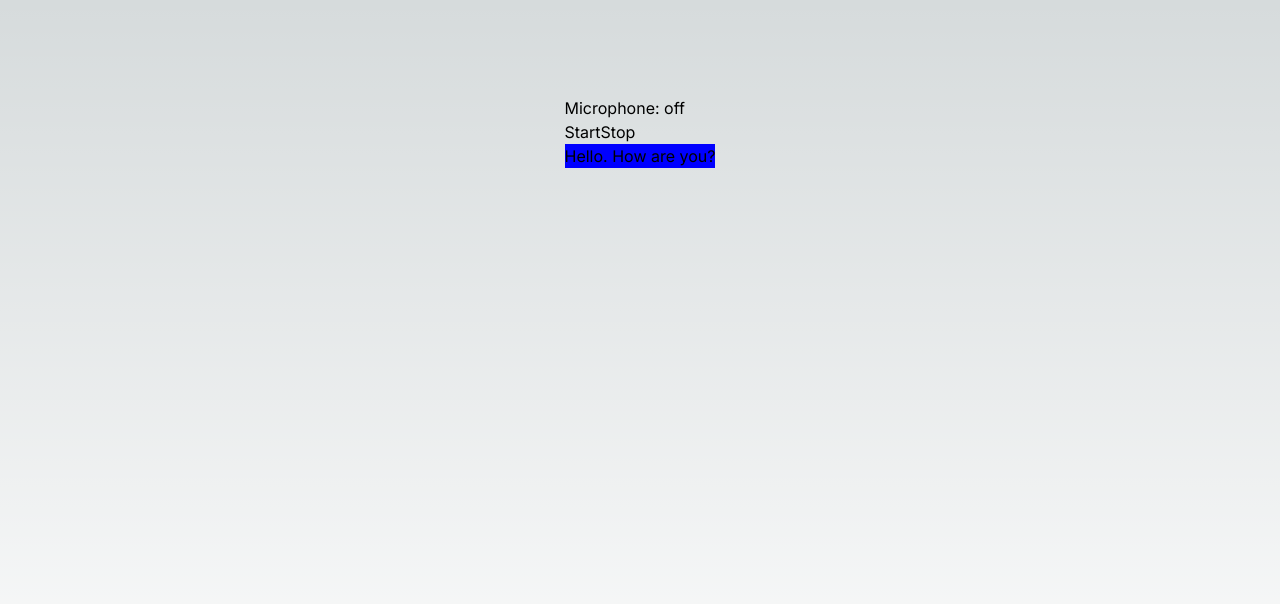
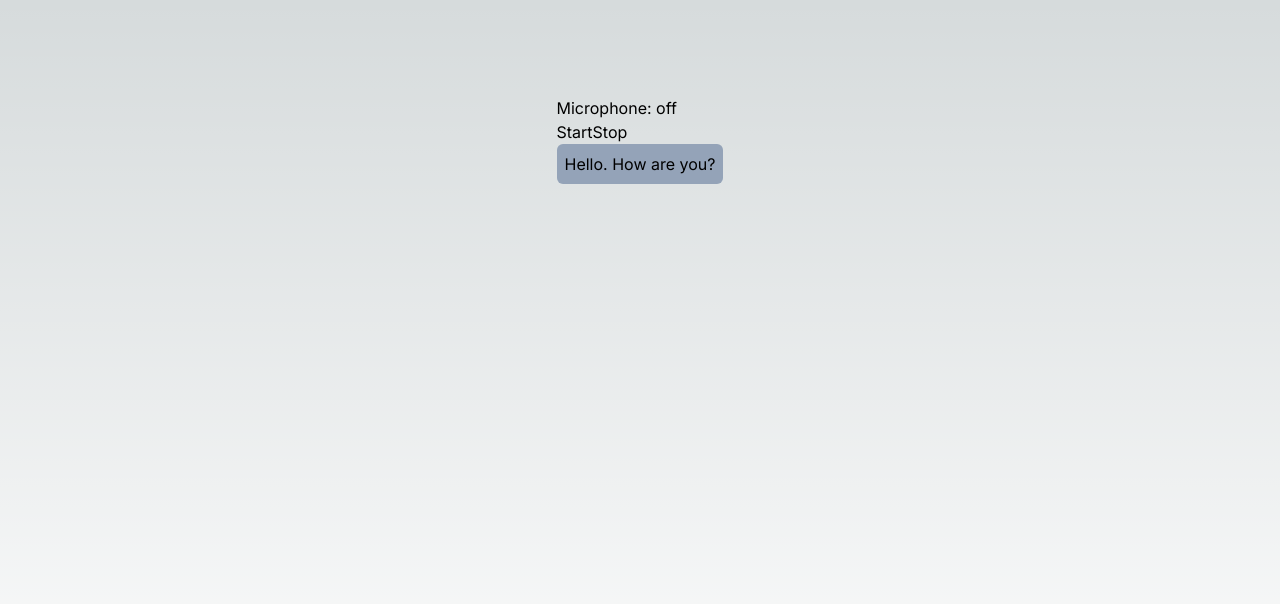
Before and after one commit to iryb/talkify, a Next.js app: page / in a window 1280 px wide. Shown: the top 604 px of the page. Built offline with nearby package versions, Linux system fonts and the light colour scheme.

Commit message:
Add Message component

```diff
--- a/package.json
+++ b/package.json
@@ -10,17 +10,21 @@
   },
   "dependencies": {
     "@types/dom-speech-recognition": "^0.0.4",
+    "clsx": "^2.1.1",
     "eventsource-parser": "^1.1.2",
     "next": "14.2.4",
     "openai": "^4.52.1",
     "react": "^18",
     "react-dom": "^18",
+    "react-speech-recognition": "^3.10.0",
+    "regenerator-runtime": "^0.14.1",
     "zod": "^3.23.8"
   },
   "devDependencies": {
     "@types/node": "^20",
     "@types/react": "^18",
     "@types/react-dom": "^18",
+    "@types/react-speech-recognition": "^3.9.5",
     "eslint": "^8",
     "eslint-config-next": "14.2.4",
     "postcss": "^8",
--- a/src/app/components/Chat.tsx
+++ b/src/app/components/Chat.tsx
@@ -1,11 +1,11 @@
 "use client";
 import { MessagesContext } from "@/context/messages";
 import React, { useContext, useEffect, useState } from "react";
+import { Message } from "./Message";
 
 export const Chat = () => {
   const listening = false;
   const [transcript, setTranscript] = useState<string>();
-  const [response, setResponse] = useState<string>();
   const messagesContext = useContext(MessagesContext);
 
   // const { mutate: sendMessage, isPending: isLoading } = useMutation({
@@ -117,12 +117,7 @@ export const Chat = () => {
       <button onClick={handleStart}>Start</button>
       <button onClick={handleStop}>Stop</button>
       {messagesContext.messages.map(({ isUserMessage, text }, index) => (
-        <div
-          key={index}
-          style={{ backgroundColor: isUserMessage ? "grey" : "blue" }}
-        >
-          <p>{text}</p>
-        </div>
+        <Message key={index} isUserMessage={isUserMessage} text={text} />
       ))}
     </div>
   );
--- /dev/null
+++ b/src/app/components/Message.tsx
@@ -0,0 +1,20 @@
+import clsx from "clsx";
+import React from "react";
+
+type MessageProps = {
+  isUserMessage: boolean;
+  text: string;
+};
+
+export const Message = ({ isUserMessage, text }: MessageProps) => {
+  return (
+    <div
+      className={clsx(
+        "p-2 border-slate-100 rounded-md",
+        isUserMessage ? "bg-gray-300" : "bg-slate-400"
+      )}
+    >
+      {text}
+    </div>
+  );
+};
```
Also changed, not shown: 1 other file (tests, documents, lock files or other folders).
